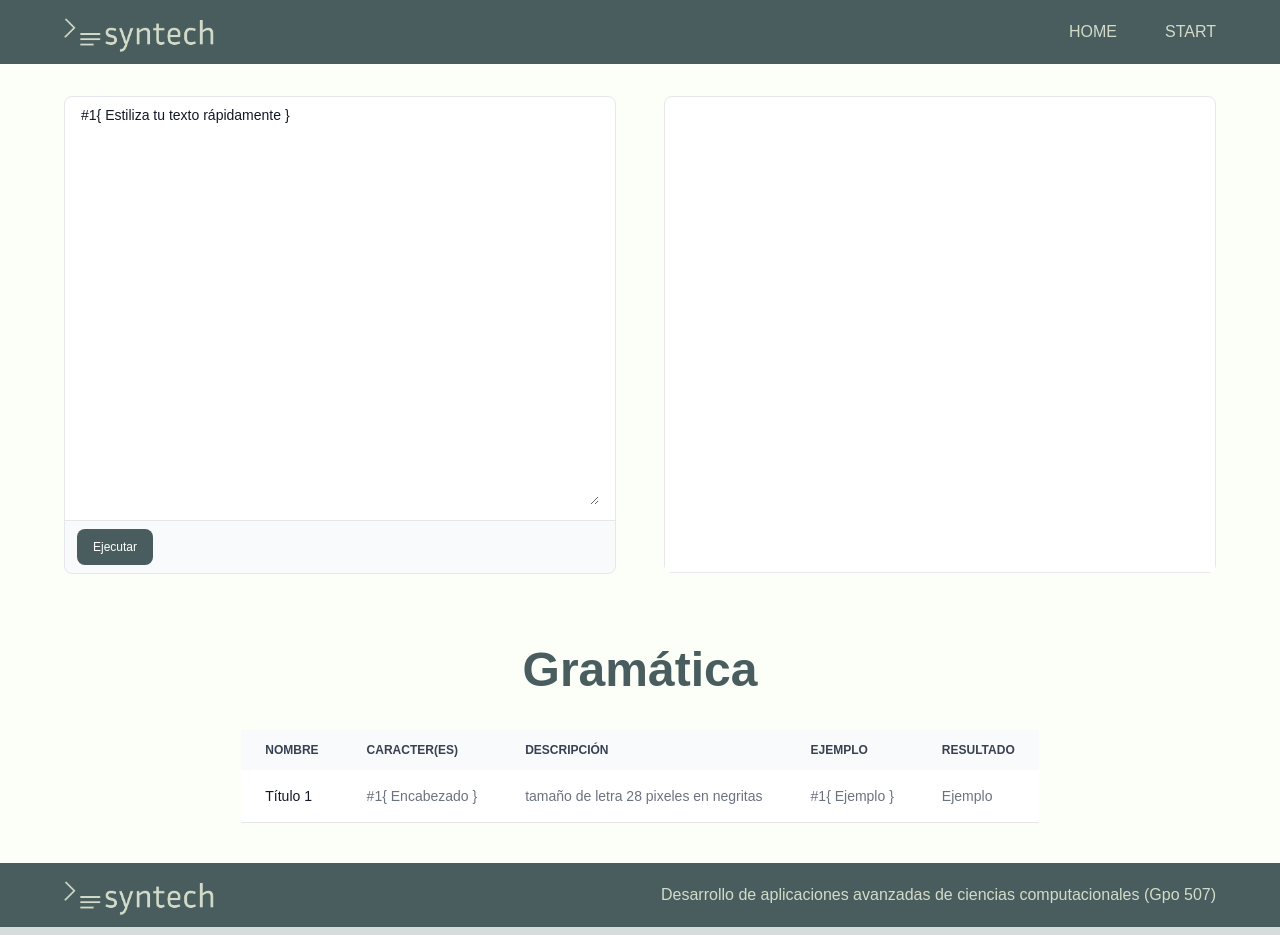
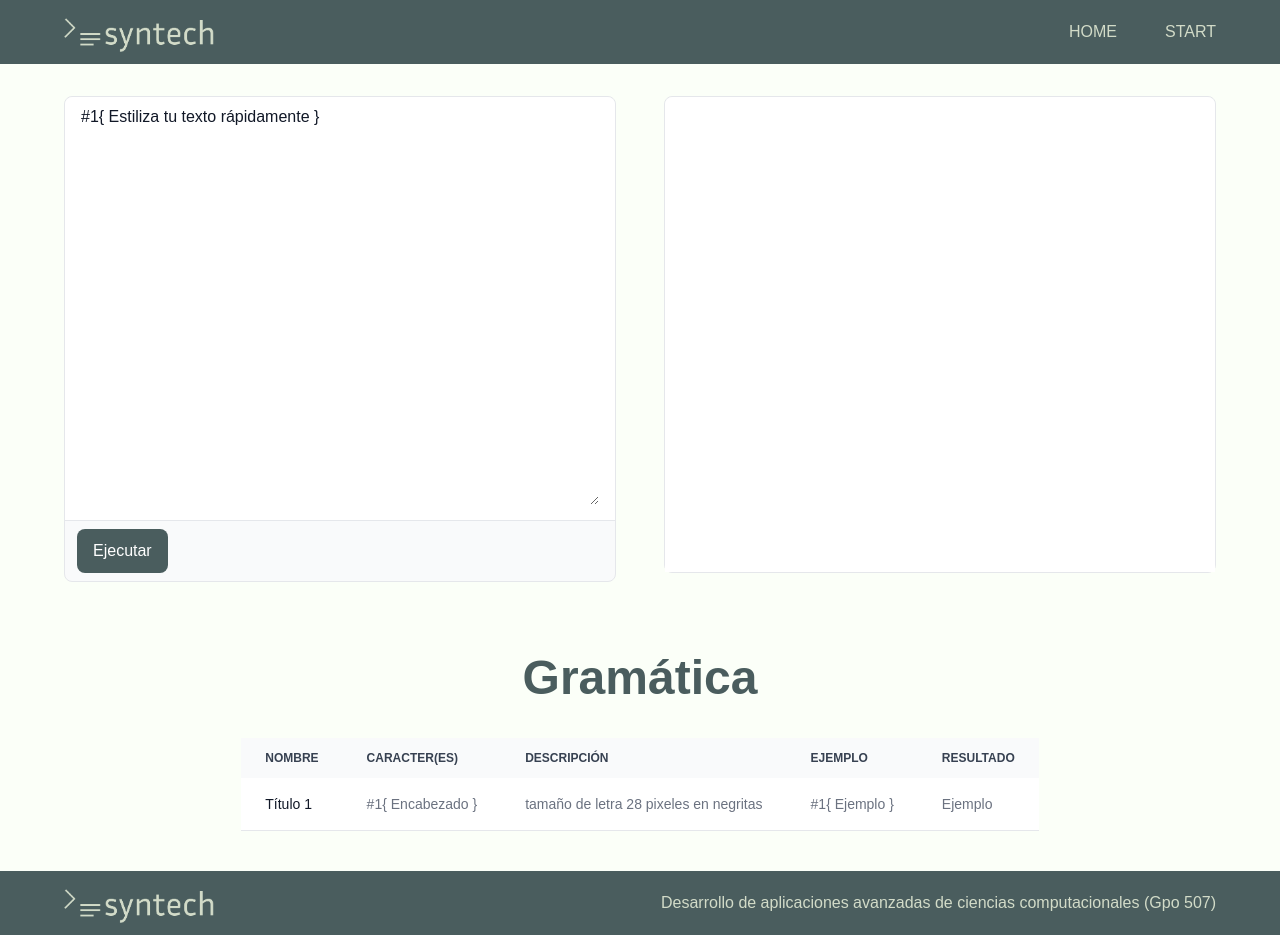
Before and after one commit to MaikiBR/syntech, a Next.js app in the folder syntech-web/: page /start in a window 1280 px wide. Built offline with nearby package versions, Linux system fonts and the light colour scheme; a web font is replaced by a local one.

Commit message:
update text size

```diff
--- a/syntech-web/app/start/page.tsx
+++ b/syntech-web/app/start/page.tsx
@@ -47,7 +47,7 @@ export default function Start() {
                 <textarea
                   id="comment"
                   rows={10}
-                  className="w-full h-[400px] px-0 text-sm text-gray-900 bg-white border-0"
+                  className="w-full h-[400px] px-0 text-gray-900 bg-white border-0"
                   value={inputText}
                   onChange={(e) => setInputText(e.target.value)}
                   required
@@ -56,7 +56,7 @@ export default function Start() {
               <div className="flex items-center justify-between px-3 py-2 border-t">
                 <button
                   type="submit"
-                  className="inline-flex items-center py-2.5 px-4 text-xs font-medium text-center text-white bg-logo-blue rounded-lg focus:ring-4 focus:ring-blue-200 hover:bg-secondary-blue hover:text-logo-blue"
+                  className="inline-flex items-center py-2.5 px-4 font-medium text-center text-white bg-logo-blue rounded-lg focus:ring-4 focus:ring-blue-200 hover:bg-secondary-blue hover:text-logo-blue"
                 >
                   Ejecutar
                 </button>
@@ -69,7 +69,7 @@ export default function Start() {
             <div className="px-4 py-2 bg-white rounded-t-lg">
               <div
                 id="comment"
-                className="w-full h-[459px] px-0 text-sm text-gray-900 bg-white border-0"
+                className="w-full h-[459px] px-0 text-gray-900 bg-white border-0"
                 dangerouslySetInnerHTML={{ __html: outputText }}
               />
             </div>
```
